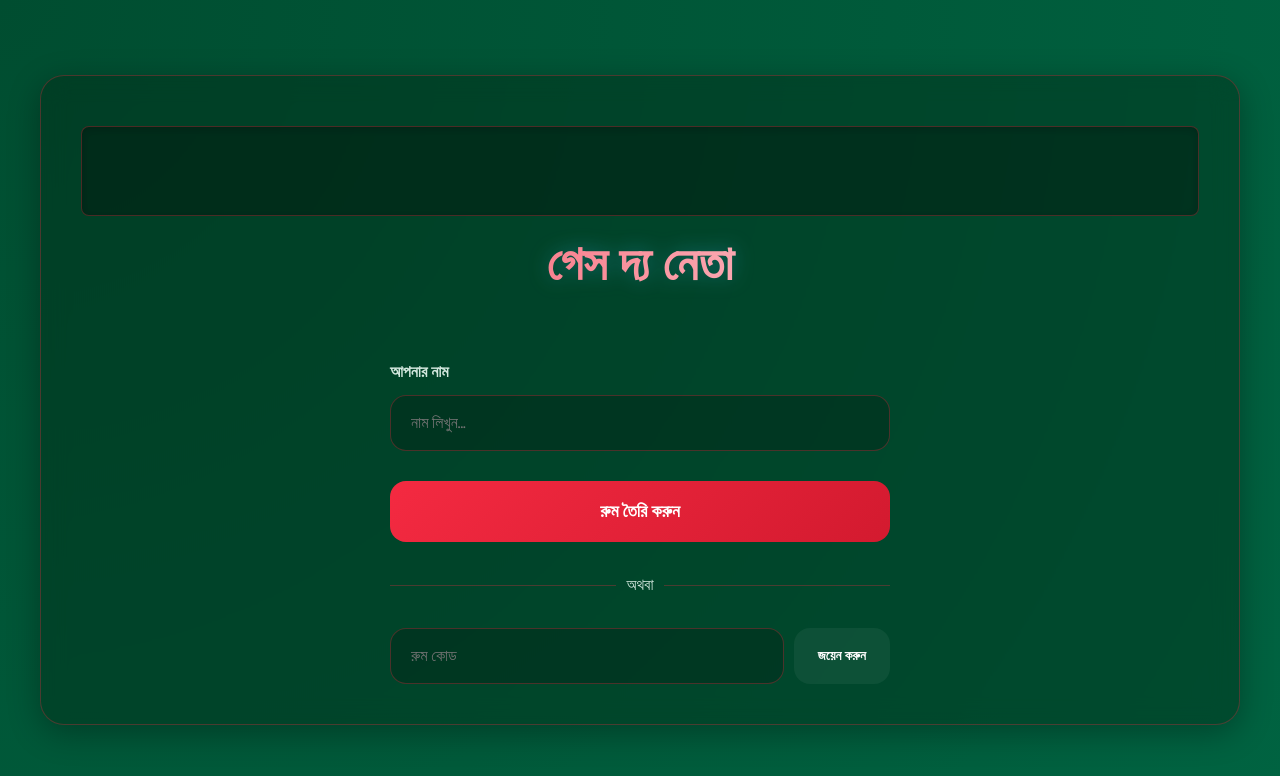
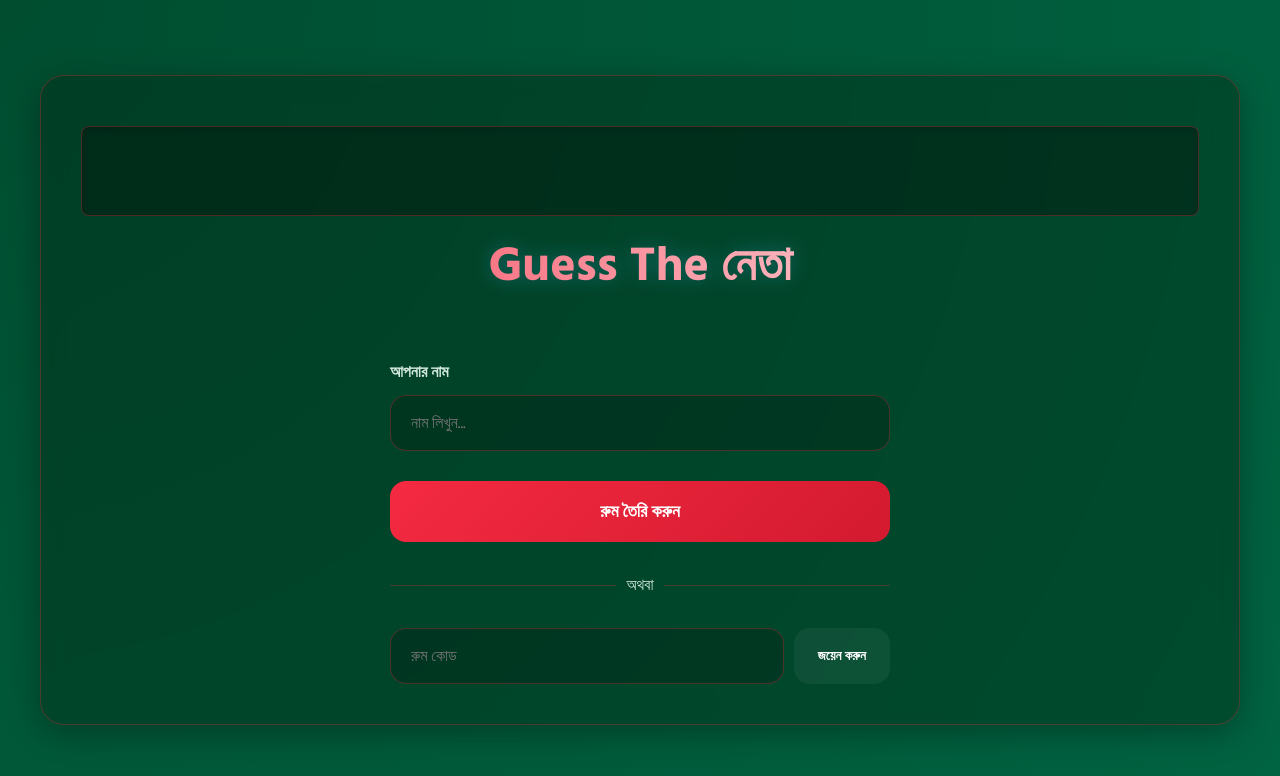
Before and after one commit to argho001/Guess-the-, a website: page client/index.html in a window 1280 px wide. Drawn offline with nearby package versions, Linux system fonts and the light colour scheme; no server answers.

Commit message:
Change app title to Guess The নেতা

```diff
--- a/client/index.html
+++ b/client/index.html
@@ -28,7 +28,7 @@
         <script type="text/javascript"
           src="//www.highperformanceformat.com/6076973c857f28e285dc9f8d6fe59332/invoke.js"></script>
       </div>
-      <h1 class="glow-text">গেস দ্য নেতা</h1>
+      <h1 class="glow-text">Guess The নেতা</h1>
       <div id="roomInfo"></div>
     </header>
 
```
